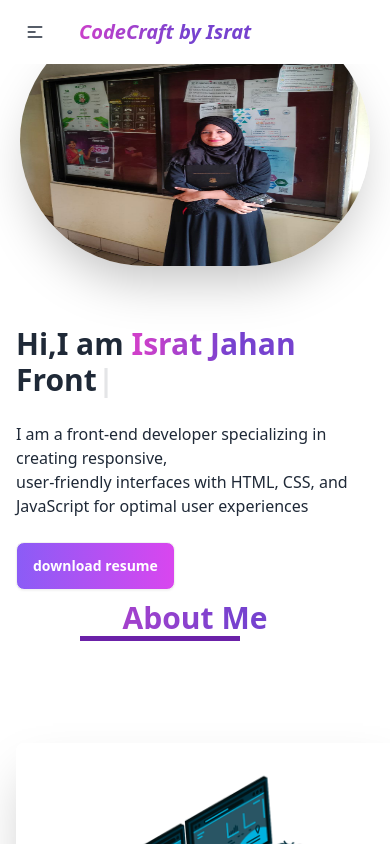
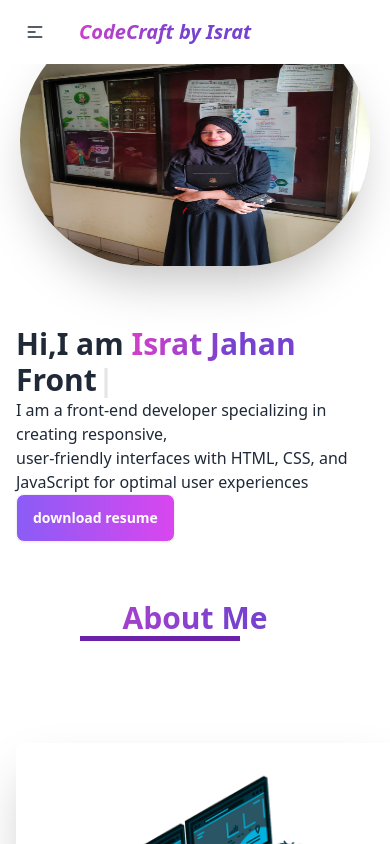
Before and after one commit to Isratjahan6898/my-protfolio, a React (Vite) app: page / in a window 390 px wide. Shown: the top 844 px of the page. Built offline with nearby package versions, Linux system fonts and the light colour scheme.

Commit message:
responsive protfolio

```diff
--- a/src/Components/Banner/Banner.jsx
+++ b/src/Components/Banner/Banner.jsx
@@ -23,7 +23,7 @@ const Banner = () => {
         }}
       />
       </h1>
-      <p className="py-6">
+      <p className="lg:py-6">
       I am a front-end developer specializing in creating responsive, <br></br>user-friendly interfaces with HTML, CSS, and JavaScript for optimal user experiences
       </p>
 
--- a/src/Components/Project/Project.jsx
+++ b/src/Components/Project/Project.jsx
@@ -6,7 +6,7 @@ import devaintart from '../../assets/Project/screencapture-deviantart-project-we
 import { Fade } from 'react-awesome-reveal';
 const Project = () => {
     return (
-        <div id='project' className="mt-[150px]  lg:mx-[100px] mb-[50px]">
+        <div id='project' className="mt-[150px] mx-[50px]  lg:mx-[100px] mb-[50px]">
               <div className="mb-[60px]">
             <Fade direction={'down'}>
             <h1 className="text-center  font-bold text-3xl text-gradient">My Projects</h1>
```
